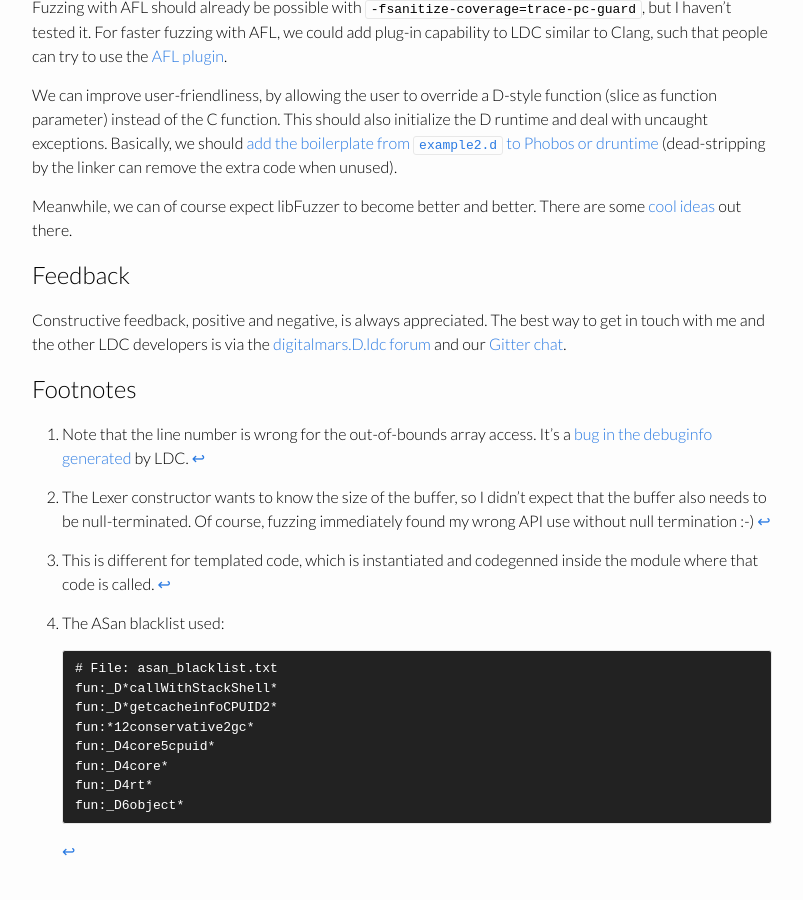
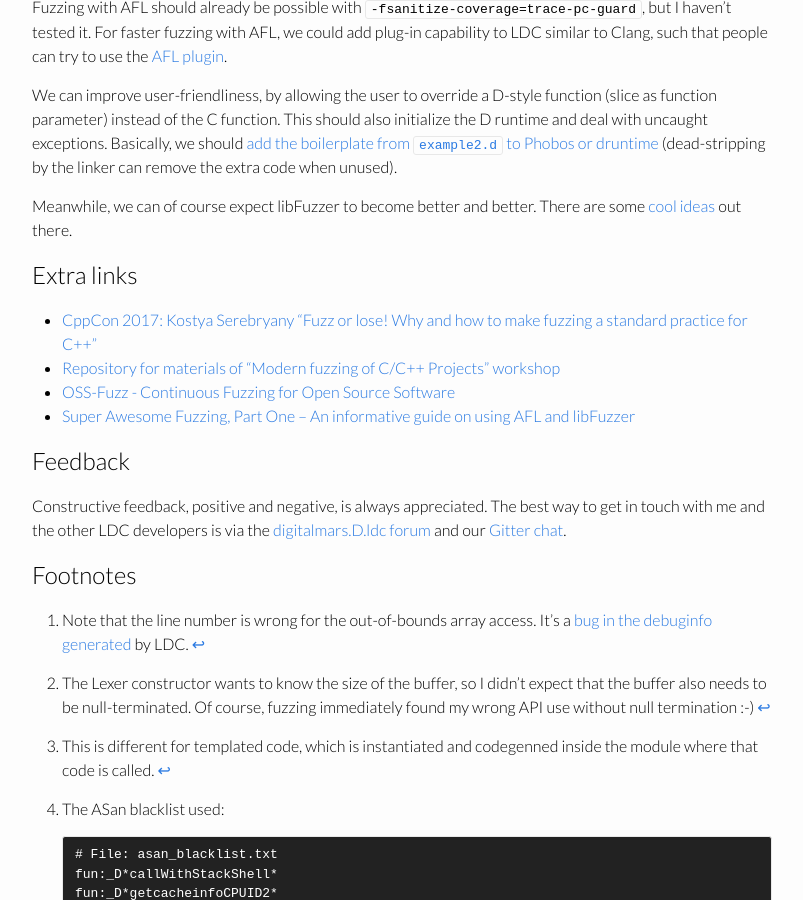
Before and after one commit to JohanEngelen/johanengelen.github.io, a Jekyll site: the page built from _posts/2018-01-14-Fuzzing-with-LDC.md, in a window 1280 px wide and 900 px high, scrolled down 9421 px. Shown: the whole window, without its empty margins (238-1041 px from the left). Built offline with Jekyll 4.4.1, drawn with Linux system fonts in a browser that asks for light colours.

Commit message:
Append extra links to the fuzz article

```diff
--- a/_posts/2018-01-14-Fuzzing-with-LDC.md
+++ b/_posts/2018-01-14-Fuzzing-with-LDC.md
@@ -395,6 +395,13 @@ We can improve user-friendliness, by allowing the user to override a D-style fun
 
 Meanwhile, we can of course expect libFuzzer to become better and better. There are some [cool ideas](https://guidovranken.wordpress.com/2017/07/08/libfuzzer-gv-new-techniques-for-dramatically-faster-fuzzing/) out there.
 
+# Extra links
+
+* [CppCon 2017: Kostya Serebryany “Fuzz or lose! Why and how to make fuzzing a standard practice for C++”](https://www.youtube.com/watch?v=k-Cv8Q3zWNQ)
+* [Repository for materials of "Modern fuzzing of C/C++ Projects" workshop](https://github.com/Dor1s/libfuzzer-workshop)
+* [OSS-Fuzz - Continuous Fuzzing for Open Source Software](https://github.com/google/oss-fuzz)
+* [Super Awesome Fuzzing, Part One -- An informative guide on using AFL and libFuzzer](https://labsblog.f-secure.com/2017/06/22/super-awesome-fuzzing-part-one/)
+
 # Feedback
 
 Constructive feedback, positive and negative, is always appreciated. The best way to get in touch with me and the other LDC developers is via the [digitalmars.D.ldc forum](https://forum.dlang.org/group/digitalmars.D.ldc) and our [Gitter chat](https://gitter.im/ldc-developers/main).
```
